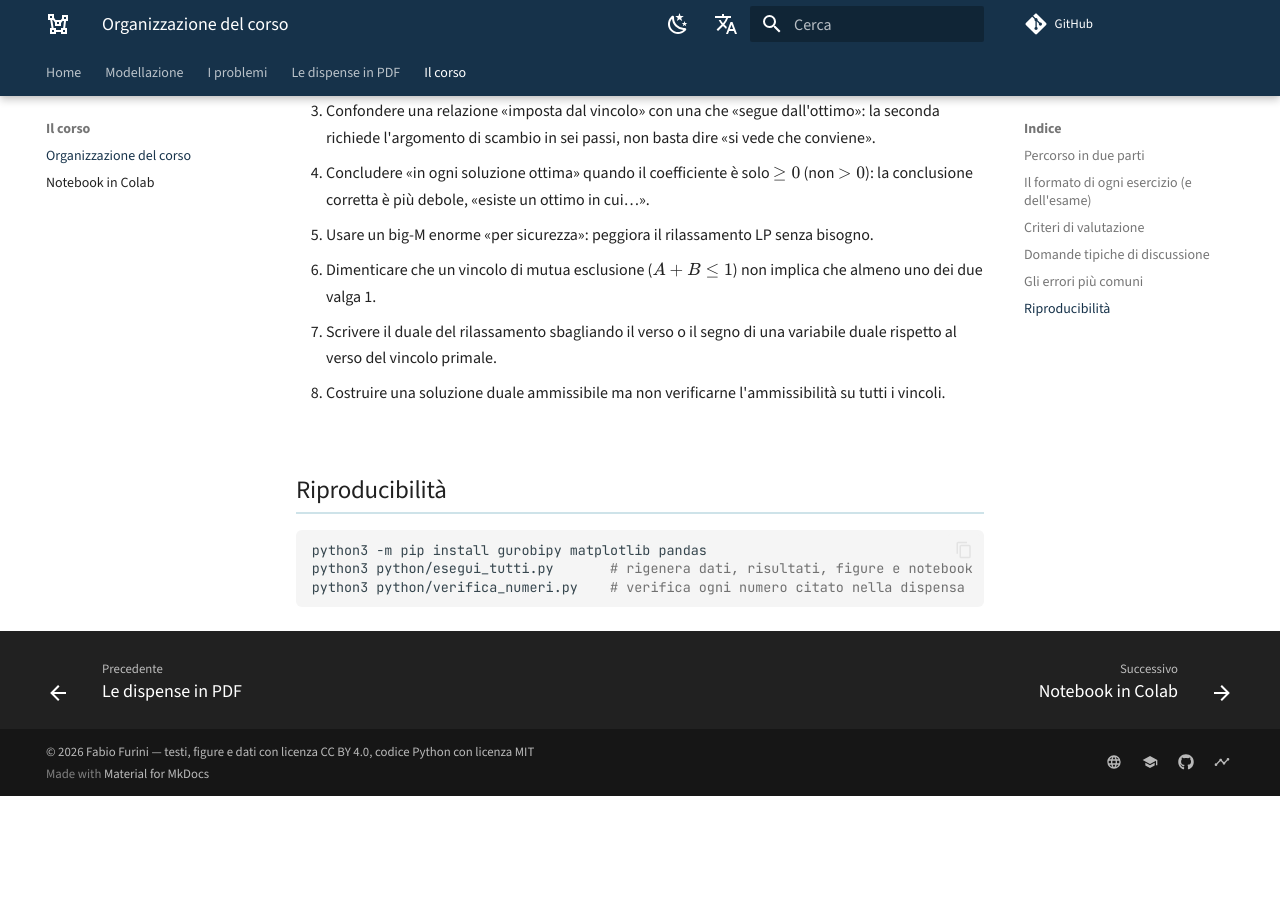
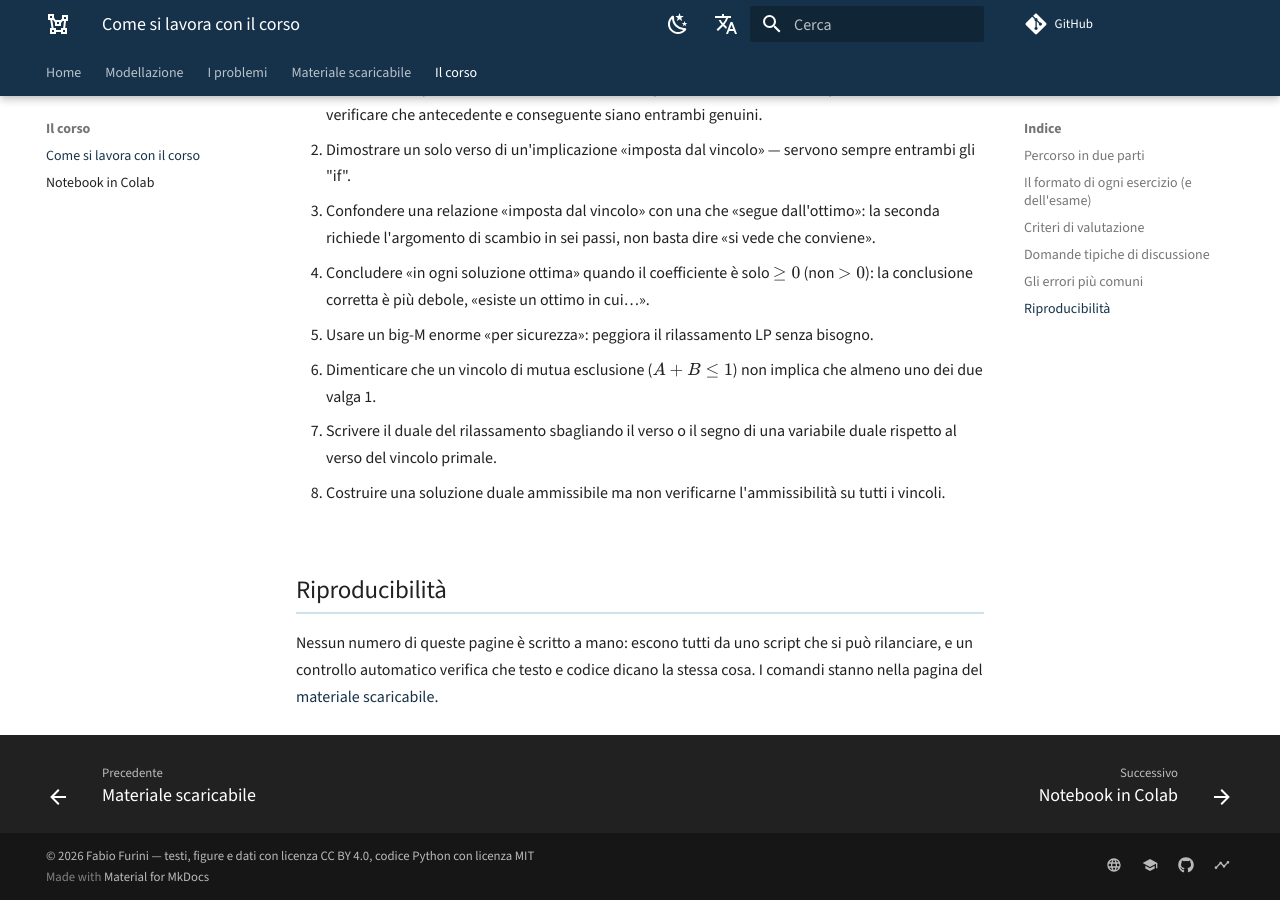
Before and after one commit to fabiofurini/modellazione-mip, an MkDocs documentation site: the page built from docs/organizzazione.md, in a window 1280 px wide and 900 px high, scrolled down 1929 px. Built offline with MkDocs 1.6.1 and Material for MkDocs 9.7.7, drawn with Linux system fonts in a browser that asks for light colours; comment, search, counter and statistics services are not loaded; before the commit the page ends 2725 px from its top, so only the background shows below that; some of the changed text lies outside the part shown.

Commit message:
Pagina del materiale e pagina del metodo riviste
Materiale scaricabile: le tre dispense sono il cuore e lo dicono --- «se vuoi il
corso intero offline, parti da questi tre PDF», e gli altri documenti stanno
sotto, dichiarati come di contorno. I quaranta problemi da modellare hanno la
loro riga in corsivo: per esercitarsi, soluzioni riservate ai docenti. Nel menu
la voce si chiama «Materiale scaricabile», perche' la pagina contiene anche
slide, esercizi e codice, non solo le dispense.

«Organizzazione del corso» diventa «Come si lavora con il corso»: la pagina non
spiega un calendario, spiega come si impara e come si viene valutati. Apre con
due righe sul percorso in due parti e sul filo lb <= z <= ub, e la sezione sulla
riproducibilita' rimanda ai comandi invece di ripeterli.

Co-Authored-By: Claude Opus 5 <noreply@anthropic.com>

````diff
--- a/docs/organizzazione.md
+++ b/docs/organizzazione.md
@@ -1,4 +1,10 @@
-# Organizzazione del corso
+# Come si lavora con il corso
+
+Il percorso è in due parti: prima si imparano gli strumenti di modellazione,
+poi li si applica a problemi completi. Il filo che le tiene insieme è uno solo —
+un modello non si limita a scriverlo: se ne racchiude l'ottimo fra due numeri,
+$\mathit{LB} \le z(\mathit{MILP}) \le \mathit{UB}$, prima ancora di affidarlo
+al solver.
 
 ## Percorso in due parti
 
@@ -77,8 +83,7 @@ anche quando il solver non arriva a nulla di utile.
 
 ## Riproducibilità
 
-```bash
-python3 -m pip install gurobipy matplotlib pandas
-python3 python/esegui_tutti.py       # rigenera dati, risultati, figure e notebook
-python3 python/verifica_numeri.py    # verifica ogni numero citato nella dispensa
-```
+Nessun numero di queste pagine è scritto a mano: escono tutti da uno script che
+si può rilanciare, e un controllo automatico verifica che testo e codice dicano
+la stessa cosa. I comandi stanno nella pagina del
+[materiale scaricabile](materiale.md#rigenerare-tutto).
--- a/mkdocs.yml
+++ b/mkdocs.yml
@@ -163,7 +163,7 @@ nav:
           - 10.8 Brani fra CD: misti-8.md
           - 10.9 Libri fra scaffali: misti-9.md
       - Problemi da modellare: da-modellare.md
-  - Le dispense in PDF: materiale.md
+  - Materiale scaricabile: materiale.md
   - Il corso:
-      - organizzazione.md
+      - Come si lavora con il corso: organizzazione.md
       - Notebook in Colab: notebook.md
````
Also changed, not shown: docs/index.md (+1 -1 lines), docs/materiale.md (+7 -3 lines), 1 other file.
